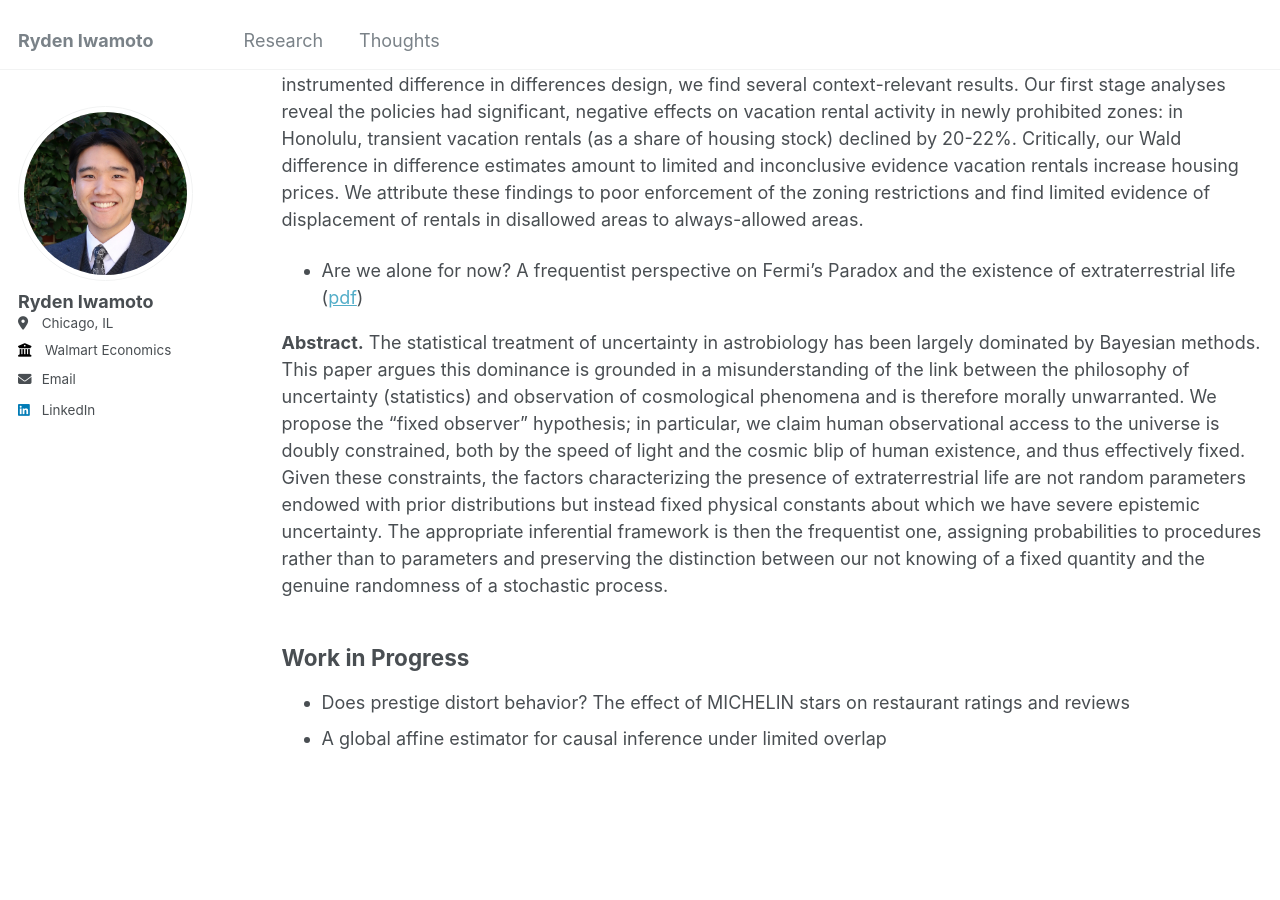
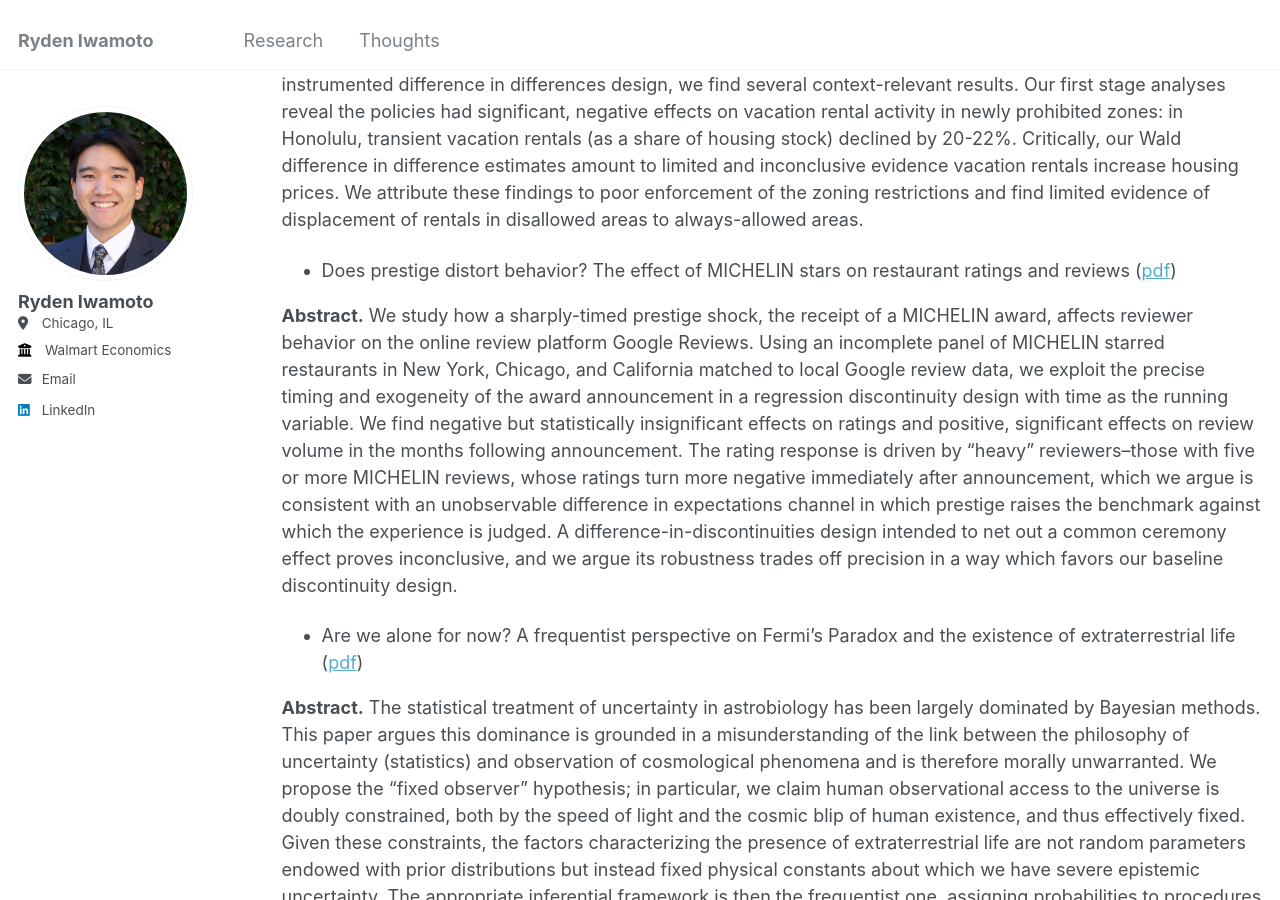
Before and after one commit to rydeniwamoto/rydeniwamoto.github.io, a Jekyll site: the page built from _pages/research.md, in a window 1280 px wide and 900 px high, scrolled down 333 px. Built offline with Jekyll 4.4.1, drawn with Linux system fonts in a browser that asks for light colours.

Commit message:
Add Michelin research project

```diff
--- a/_pages/research.md
+++ b/_pages/research.md
@@ -11,11 +11,14 @@ Working Papers
 
 **Abstract.** A growing literature examines the effect of transient vacation rentals on housing prices, motivated by policy debates in high-cost housing markets. Hawaii provides a particularly salient setting for this question, as worsening housing affordability has fueled intense debate over the regulation of vacation rentals. Using zoning policy changes in Hawaii county and Honolulu in 2019 as an instrument for vacation rental activity in an instrumented difference in differences design, we find several context-relevant results. Our first stage analyses reveal the policies had significant, negative effects on vacation rental activity in newly prohibited zones: in Honolulu, transient vacation rentals (as a share of housing stock) declined by 20-22%. Critically, our Wald difference in difference estimates amount to limited and inconclusive evidence vacation rentals increase housing prices. We attribute these findings to poor enforcement of the zoning restrictions and find limited evidence of displacement of rentals in disallowed areas to always-allowed areas.
 
+* Does prestige distort behavior? The effect of MICHELIN stars on restaurant ratings and reviews ([pdf](/files/Michelin%20effects.pdf))
+
+**Abstract.** We study how a sharply-timed prestige shock, the receipt of a MICHELIN award, affects reviewer behavior on the online review platform Google Reviews. Using an incomplete panel of MICHELIN starred restaurants in New York, Chicago, and California matched to local Google review data, we exploit the precise timing and exogeneity of the award announcement in a regression discontinuity design with time as the running variable. We find negative but statistically insignificant effects on ratings and positive, significant effects on review volume in the months following announcement. The rating response is driven by "heavy" reviewers--those with five or more MICHELIN reviews, whose ratings turn more negative immediately after announcement, which we argue is consistent with an unobservable difference in expectations channel in which prestige raises the benchmark against which the experience is judged. A difference-in-discontinuities design intended to net out a common ceremony effect proves inconclusive, and we argue its robustness trades off precision in a way which favors our baseline discontinuity design.
+
 * Are we alone for now? A frequentist perspective on Fermi's Paradox and the existence of extraterrestrial life ([pdf](/files/are-we-alone-for-now.pdf))
 
 **Abstract.** The statistical treatment of uncertainty in astrobiology has been largely dominated by Bayesian methods. This paper argues this dominance is grounded in a misunderstanding of the link between the philosophy of uncertainty (statistics) and observation of cosmological phenomena and is therefore morally unwarranted. We propose the "fixed observer" hypothesis; in particular, we claim human observational access to the universe is doubly constrained, both by the speed of light and the cosmic blip of human existence, and thus effectively fixed. Given these constraints, the factors characterizing the presence of extraterrestrial life are not random parameters endowed with prior distributions but instead fixed physical constants about which we have severe epistemic uncertainty. The appropriate inferential framework is then the frequentist one, assigning probabilities to procedures rather than to parameters and preserving the distinction between our not knowing of a fixed quantity and the genuine randomness of a stochastic process.
 
 Work in Progress
 ------
-* Does prestige distort behavior? The effect of MICHELIN stars on restaurant ratings and reviews
 * A global affine estimator for causal inference under limited overlap
```
Also changed, not shown: 1 other file.
